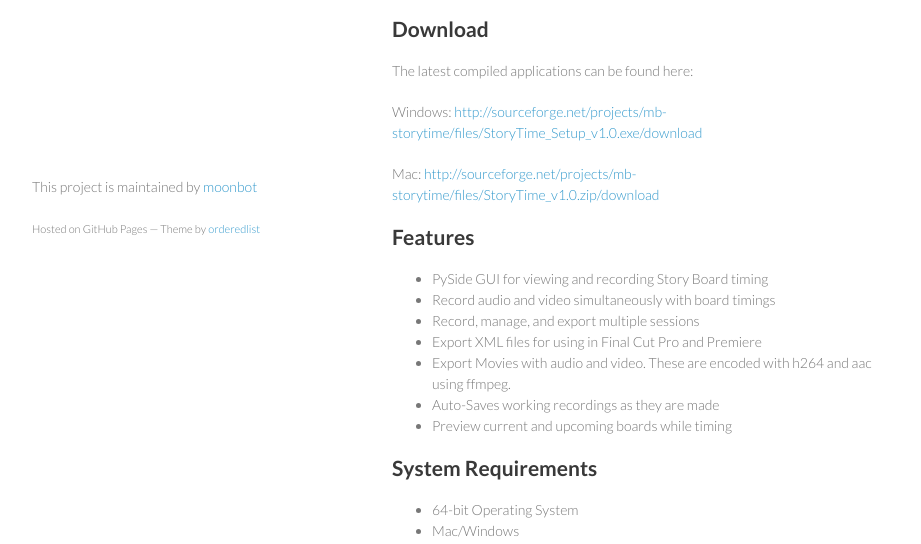
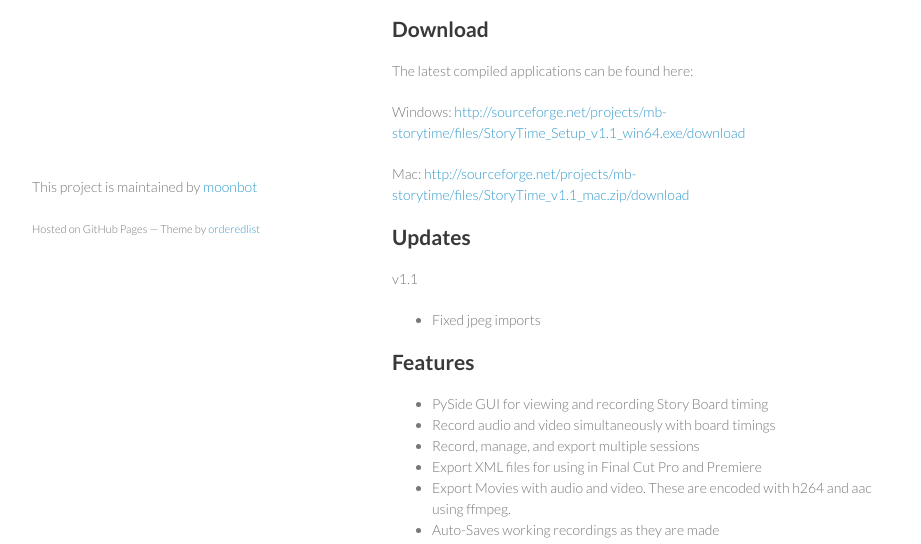
Before and after one commit to moonbot/storyTime, a plain HTML site: page index.html in a window 1280 px wide. Shown: the part 492-1036 px from the top of the page, without its empty margins (178-1099 px from the left). Drawn offline with Linux system fonts and the light colour scheme.

```diff
--- a/index.html
+++ b/index.html
@@ -41,12 +41,18 @@
 <p>The latest compiled applications can be found here:</p>
 
 <p>Windows:
-<a href="http://sourceforge.net/projects/mb-storytime/files/StoryTime_Setup_v1.0.exe/download">http://sourceforge.net/projects/mb-storytime/files/StoryTime_Setup_v1.0.exe/download</a></p>
+<a href="http://sourceforge.net/projects/mb-storytime/files/StoryTime_Setup_v1.1_win64.exe/download">http://sourceforge.net/projects/mb-storytime/files/StoryTime_Setup_v1.1_win64.exe/download</a></p>
 
 <p>Mac:
-<a href="http://sourceforge.net/projects/mb-storytime/files/StoryTime_v1.0.zip/download">http://sourceforge.net/projects/mb-storytime/files/StoryTime_v1.0.zip/download</a></p>
+<a href="http://sourceforge.net/projects/mb-storytime/files/StoryTime_v1.1_mac.zip/download">http://sourceforge.net/projects/mb-storytime/files/StoryTime_v1.1_mac.zip/download</a></p>
 
-<h2>Features</h2>
+<h2>Updates</h2>
+
+<p>v1.1</p>
+
+<ul>
+<li>Fixed jpeg imports</li>
+</ul><h2>Features</h2>
 
 <ul>
 <li>PySide GUI for viewing and recording Story Board timing</li>
```
Also changed, not shown: params.json (+1 -1 lines).
